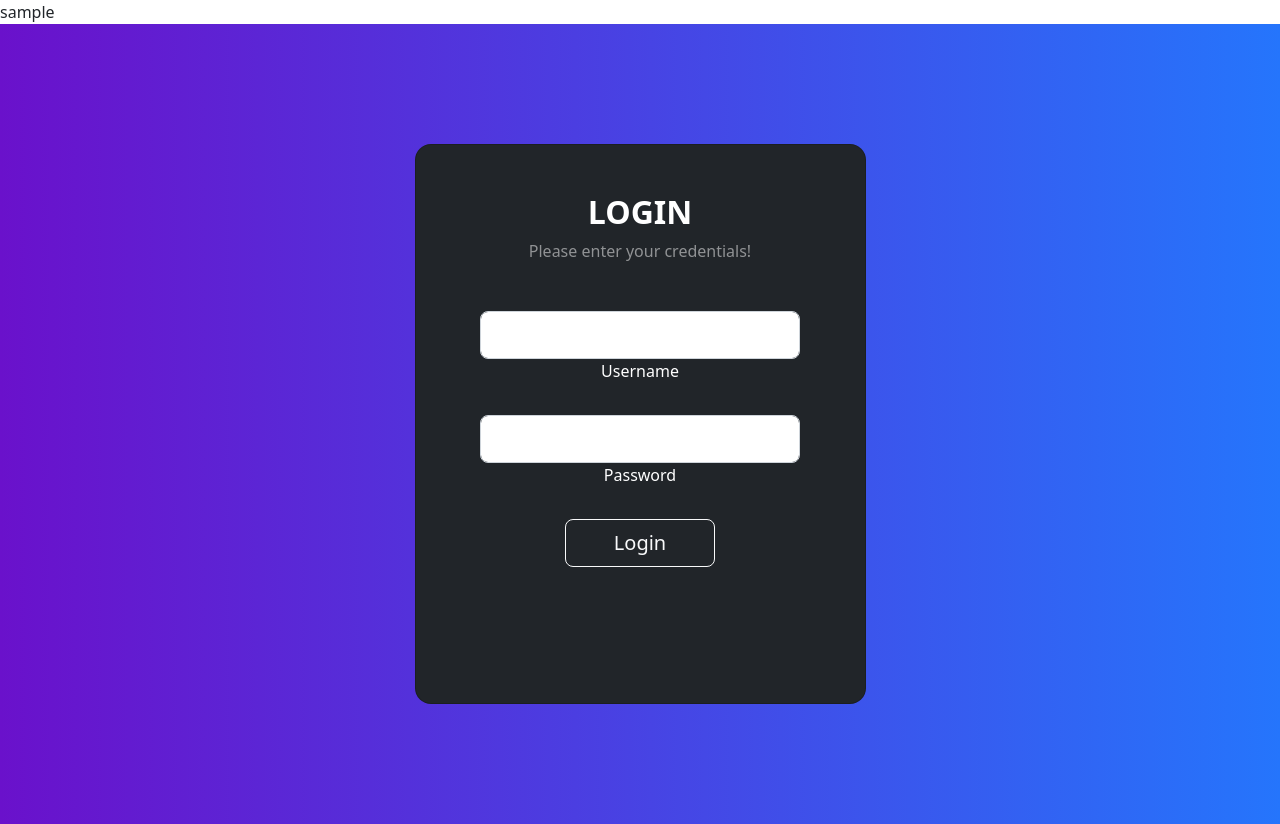
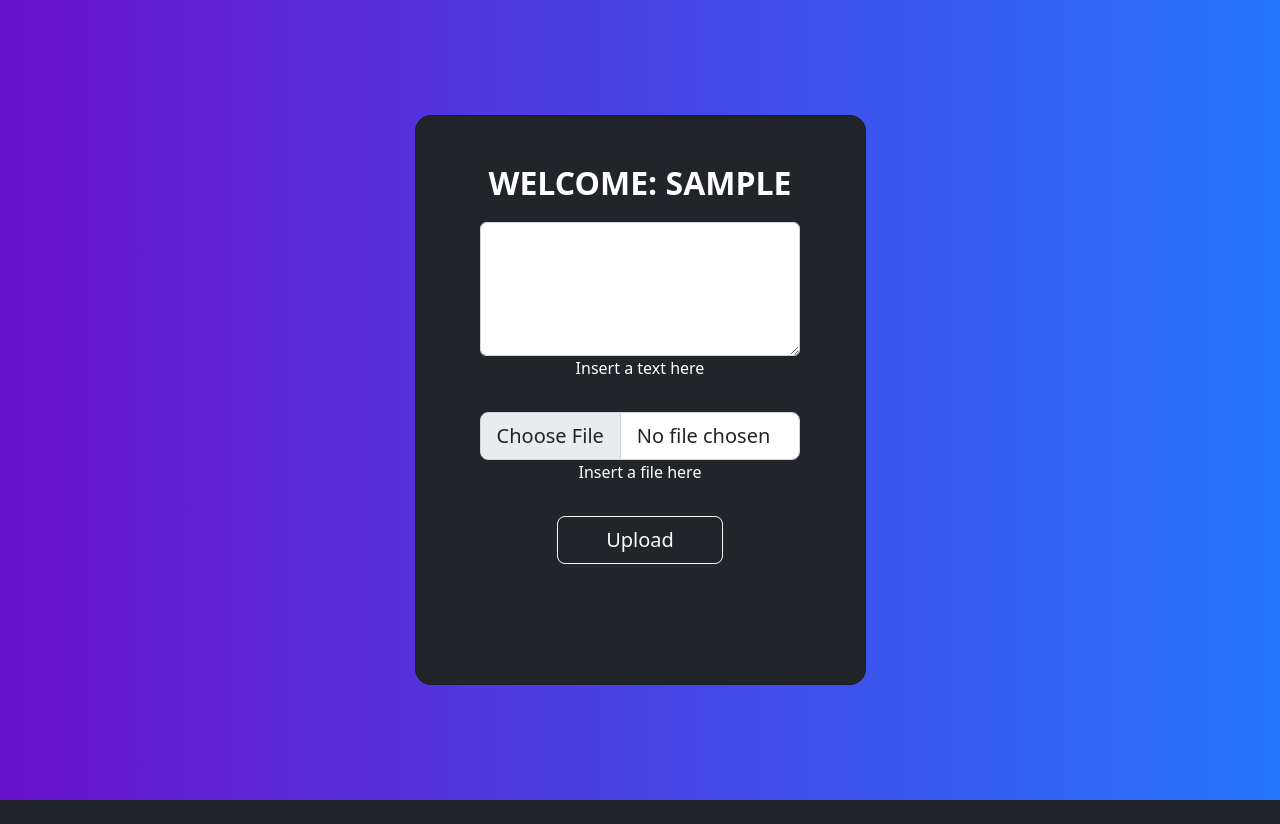
Before and after one commit to fva062001/Flixnet-PHP, a PHP site: page /main.php in a window 1280 px wide. After the commit the page ends 800 px from the top, so only its background shows below. Run offline with PHP 8.4, Linux system fonts and the light colour scheme; the visitor is signed in with stand-in values (Sample User, id 1); some libraries are stand-ins or nearby versions.

Commit message:
Update repo

```diff
--- /dev/null
+++ b/Users/Fernando.txt
@@ -0,0 +1 @@
+123456
--- /dev/null
+++ b/UsersRegistry/Fernando_220622_040541/File.txt
@@ -0,0 +1 @@
+dadadad
--- a/main.php
+++ b/main.php
@@ -1,7 +1,42 @@
 <?php
     session_start();
     $username = $_SESSION['tempUsername'];
-    echo ($username);
+    if($_POST){
+      $tempText = $_POST['anotation'];
+      $date = date('ymd_his');
+      $nomenclature =$username . '_' . $date;
+      echo($tempText);
+      mkdir("./UsersRegistry/$nomenclature");
+      $newFile = fopen("./UsersRegistry/${nomenclature}/File.txt",'w');
+      fwrite($newFile, $tempText);
+      fclose($newFile);
+
+      if(isset($_FILES['image'])){
+        echo 'entre';
+        $errors= array();
+        $file_name = $_FILES['image']['name'];
+        $file_size =$_FILES['image']['size'];
+        $file_tmp =$_FILES['image']['tmp_name'];
+        $file_type=$_FILES['image']['type'];
+        $file_ext=strtolower(end(explode('.',$_FILES['image']['name'])));
+
+        $extensions= array("jpeg","jpg","png");
+
+        if(in_array($file_ext,$extensions)=== false){
+           $errors[]="extension not allowed, please choose a JPEG or PNG file.";
+        }
+
+        if(empty($errors)==true){
+           move_uploaded_file($file_tmp,"./UsersRegistry/".$file_name);
+           echo '<div class="audun_success">
+           <i class="fa fa-check-circle" aria-hidden="true"></i>
+           Files Registered
+           </div>';
+        }else{
+           print_r($errors);
+        }
+     }
+    }
 ?>
 
 <!DOCTYPE html>
@@ -10,9 +45,9 @@
     <meta charset="UTF-8">
     <meta http-equiv="X-UA-Compatible" content="IE=edge">
     <meta name="viewport" content="width=device-width, initial-scale=1.0">
-    <title>Register Page</title>
+    <title>Main Page</title>
     <link rel="stylesheet" href="https://cdn.jsdelivr.net/npm/bootstrap@5.2.0-beta1/dist/css/bootstrap.min.css">
-    <link rel="stylesheet" href="style.css">
+    <link rel="stylesheet" href="style1.css">
     <script src="https://kit.fontawesome.com/a6948756a2.js" crossorigin="anonymous"></script>
 </head>
 <body>
@@ -23,22 +58,17 @@
         <div class="card bg-dark text-white" style="border-radius: 1rem;">
           <div class="card-body p-4 text-center">
             <div class="mb-md-5 mt-md-4 pb-5">
-              <h2 class="fw-bold mb-2 text-uppercase">Login</h2>
-              <p class="text-white-50 mb-5">Please enter your credentials!</p>
-
-
-
-
+              <h2 class="fw-bold mb-2 text-uppercase">Welcome: <?php echo $username ?></h2>
                 <form id="my-form" action="<?php echo $_SERVER['PHP_SELF'];?>" method="POST">
                 <div style="width: 80%; margin-left:auto; margin-right:auto;" class="form-outline form-white mb-4">
-                <input name="username" type="text" id="typeEmailX" class="form-control form-control-lg" />
-                <label class="form-label" for="typeEmailX">Username</label>
+                <textarea style="margin-top:20px ;" class="form-control" name="anotation" id="comment" cols="30" rows="5"></textarea>
+                <label class="form-label" for="comment">Insert a text here</label>
               </div>
               <div class="form-outline form-white mb-4">
-                <input name="password" style="width: 80%; margin-left:auto; margin-right:auto;" type="password" id="typePasswordX" class="form-control form-control-lg" />
-                <label class="form-label" for="typePasswordX">Password</label>
+                <input name="image" style="width: 80%; margin-left:auto; margin-right:auto;" type="file" id="file" class="form-control form-control-lg" />
+                <label class="form-label" for="file">Insert a file here</label>
               </div>
-              <button class="btn btn-outline-light btn-lg px-5" type="submit">Login</button>
+              <button class="btn btn-outline-light btn-lg px-5" type="submit">Upload</button>
             </form>
             </div>
           </div>
```
Also changed, not shown: style1.css (added, +26 -0 lines), UsersRegistry/Fernando_220622_040906/File.txt (added).
